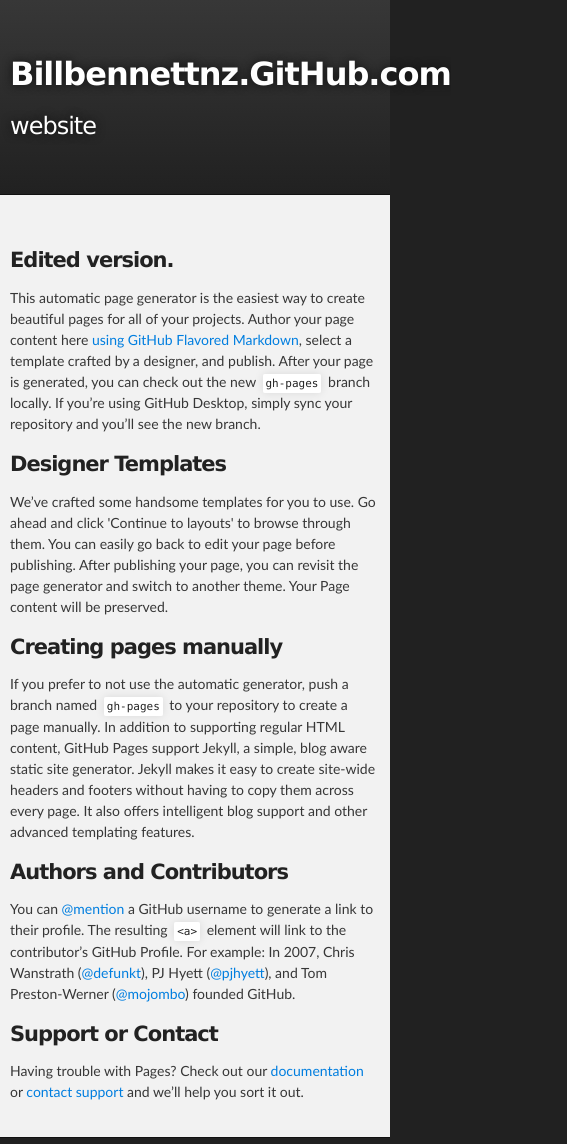
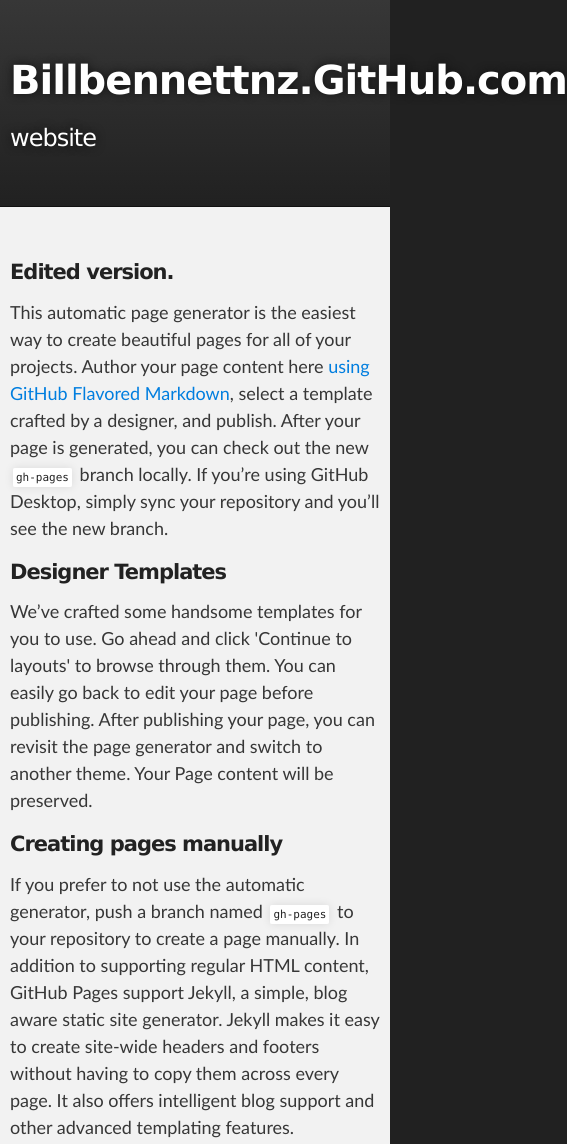
Before and after one commit to billbennettnz/billbennettnz.github.com, a plain HTML site: page index.html in a window 390 px wide. Shown: the top 1144 px of the page, 567 px wide, since content can reach past the window. Drawn offline with Linux system fonts and the light colour scheme.

Commit message:
Bigger fonts small screen

```diff
--- a/stylesheets/stylesheet.css
+++ b/stylesheets/stylesheet.css
@@ -376,7 +376,7 @@ Small Device Styles
 
 @media screen and (max-width: 480px) {
   body {
-    font-size:14px;
+    font-size:18px;
   }
 
   #downloads {
@@ -389,15 +389,15 @@ Small Device Styles
   }
 
   #project_title {
-  font-size: 32px;
+  font-size: 40px;
   }
 
   h1 {
-    font-size: 28px;
+    font-size: 36px;
   }
 
   h2 {
-    font-size: 24px;
+    font-size: 28px;
   }
 
   h3 {
```
